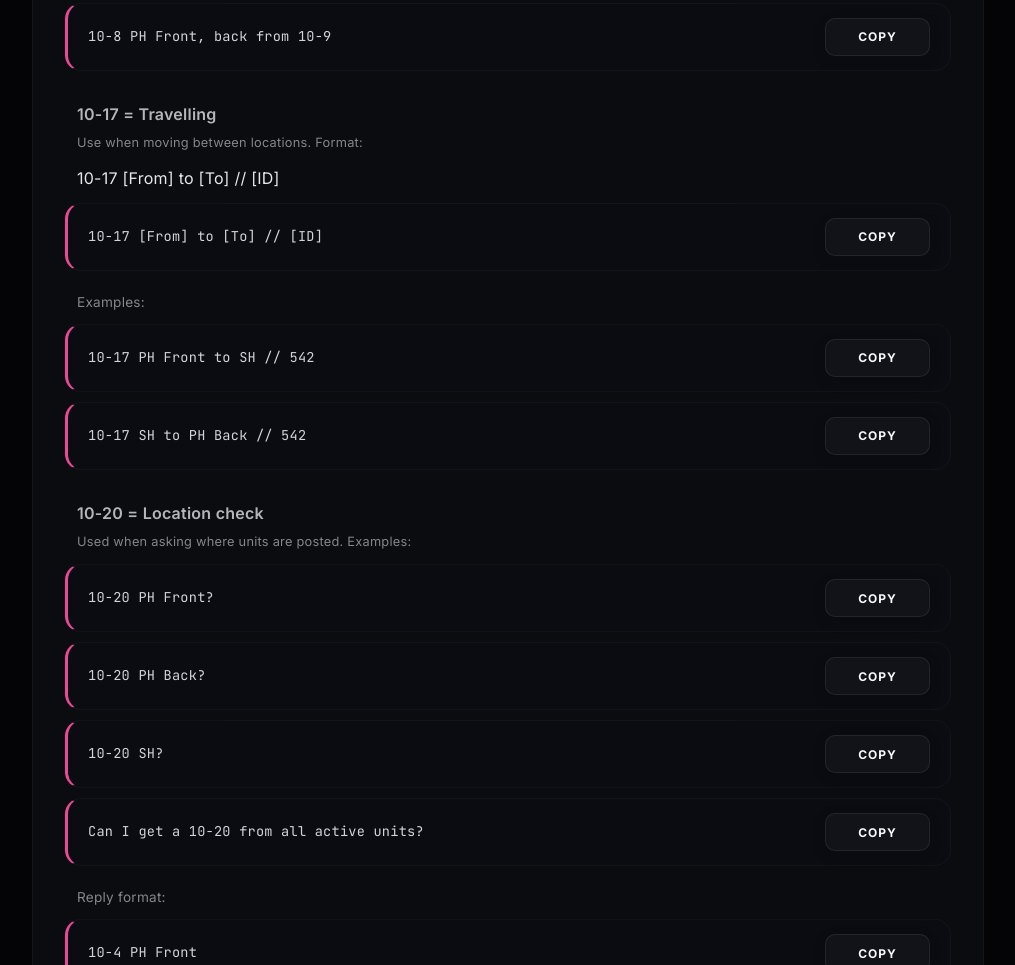
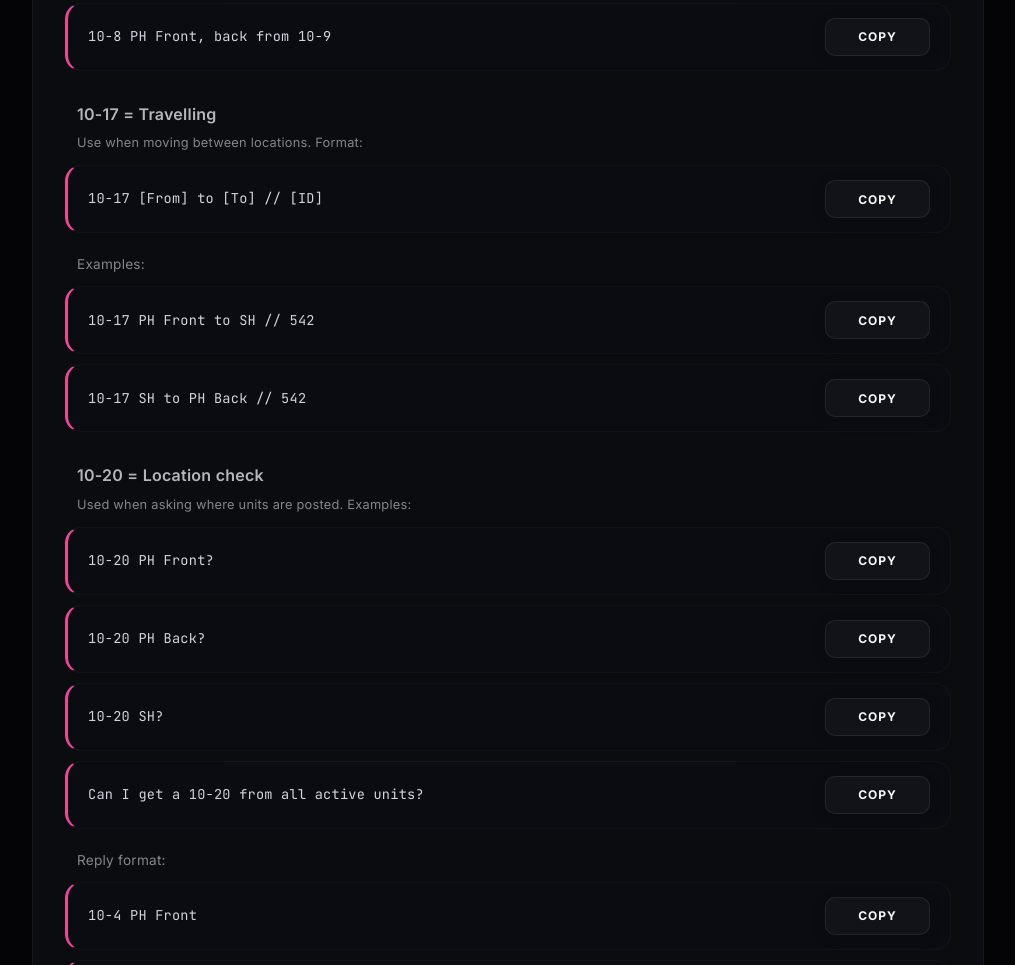
Before and after one commit to aleexunstoppable/Grand-RP, a plain HTML site: page radioguide.html in a window 1280 px wide. Shown: the part 4606-5571 px from the top of the page, without its empty margins (132-1147 px from the left). Drawn offline with Linux system fonts and the light colour scheme.

Commit message:
Remove redundant command format description
Removed redundant description for command format.

```diff
--- a/radioguide.html
+++ b/radioguide.html
@@ -135,7 +135,6 @@
         <div class="cmd"><span class="cmd-text">10-8 PH Front, back from 10-9</span><button class="copy-btn" onclick="copyCmd(this)">COPY</button></div>
 
         <div style="padding: 20px 12px 10px; font-weight: 600; color: rgba(255,255,255,0.7);">10-17 = Travelling<br><span style="font-size: 0.8em; font-weight: 400; color: rgba(255,255,255,0.5);">Use when moving between locations. Format:</span></div>
-        <div style="padding: 0 12px 10px; font-weight: 400; color: rgba(255,255,255,0.9);">10-17 [From] to [To] // [ID]</div>
         <div class="cmd"><span class="cmd-text">10-17 [From] to [To] // [ID]</span><button class="copy-btn" onclick="copyCmd(this)">COPY</button></div>
         <div style="padding: 10px 12px 10px; font-weight: 400; color: rgba(255,255,255,0.5); font-size: 0.85em;">Examples:</div>
         <div class="cmd"><span class="cmd-text">10-17 PH Front to SH // 542</span><button class="copy-btn" onclick="copyCmd(this)">COPY</button></div>
```
